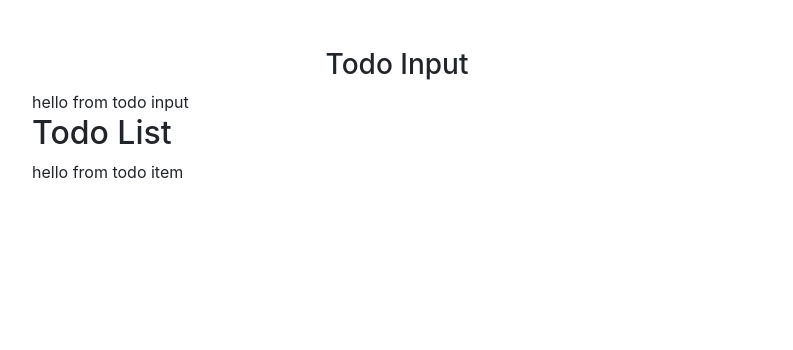
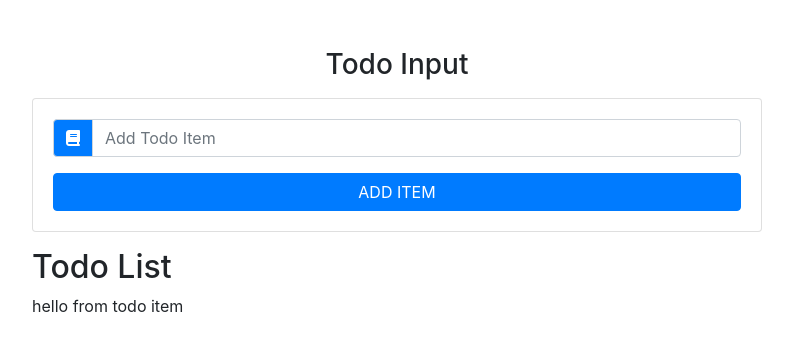
Before and after one commit to melshaikh66/todo-list-react, a React (Create React App) app: page / in a window 1280 px wide. Shown: the top 350 px of the page, without its empty margins (243-1036 px from the left). Built offline with nearby package versions, Linux system fonts and the light colour scheme.

Commit message:
todo input layout

```diff
--- a/public/index.html
+++ b/public/index.html
@@ -32,6 +32,11 @@
       crossorigin="anonymous"
     />
     <title>Todo list recoring</title>
+
+    <script
+      src="https://kit.fontawesome.com/dbf80c5ae0.js"
+      crossorigin="anonymous"
+    ></script>
   </head>
   <body>
     <noscript>You need to enable JavaScript to run this app.</noscript>
--- a/src/components/TodoInput.js
+++ b/src/components/TodoInput.js
@@ -2,6 +2,32 @@
 
 export default class TodoInput extends Component {
   render() {
-    return <div>hello from todo input</div>;
+    const { item, handleChange, handleSubmit, editItem } = this.props;
+    return (
+      <div className="card card-body my-3">
+        <form onSubmit={handleSubmit}>
+          <div className="input-group">
+            <div className="input-group-prepend">
+              <div className="input-group-text bg-primary text-white">
+                <i className="fas fa-book"></i>
+              </div>
+            </div>
+            <input
+              type="text"
+              className="text-capitalize form-control"
+              placeholder="add todo item"
+              value={item}
+              onChange={handleChange}
+            />
+          </div>
+          <button
+            type="submit"
+            className="btn btn-block btn-primary mt-3 text-uppercase "
+          >
+            add item
+          </button>
+        </form>
+      </div>
+    );
   }
 }
```
